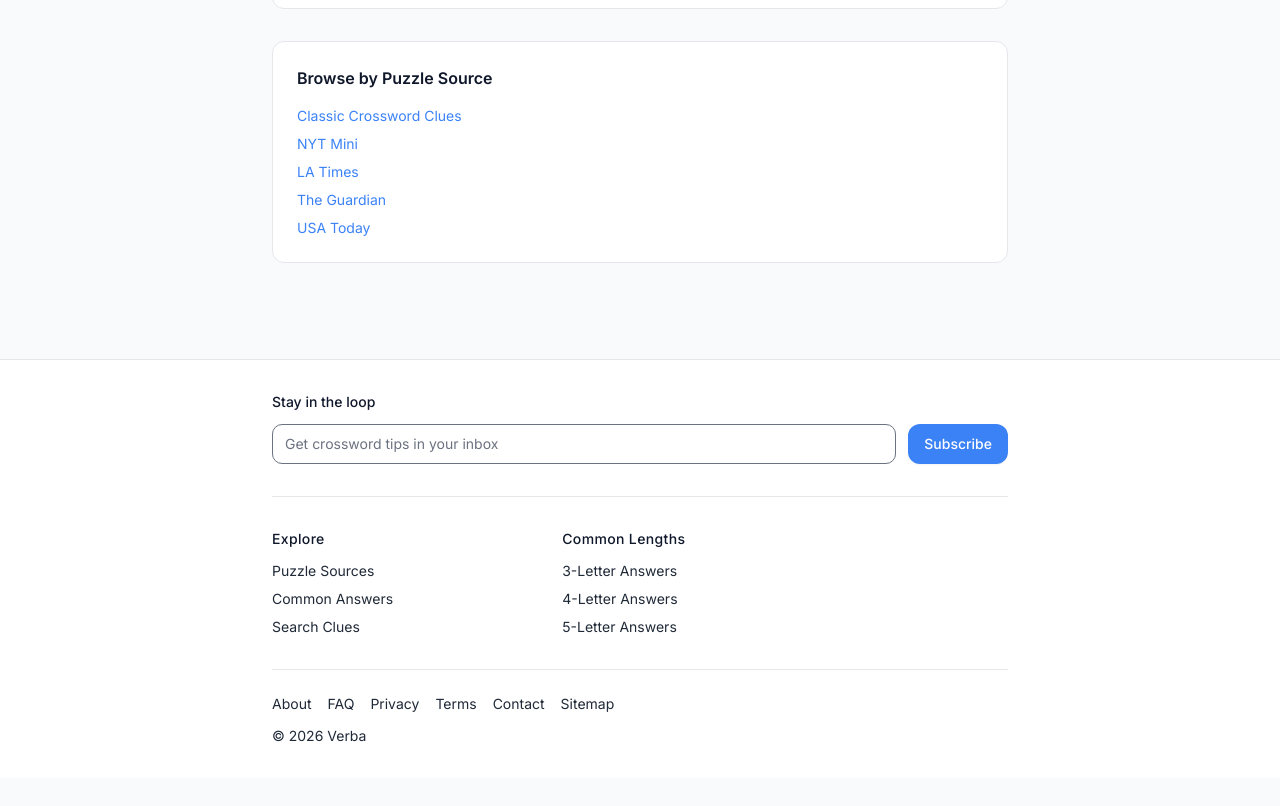
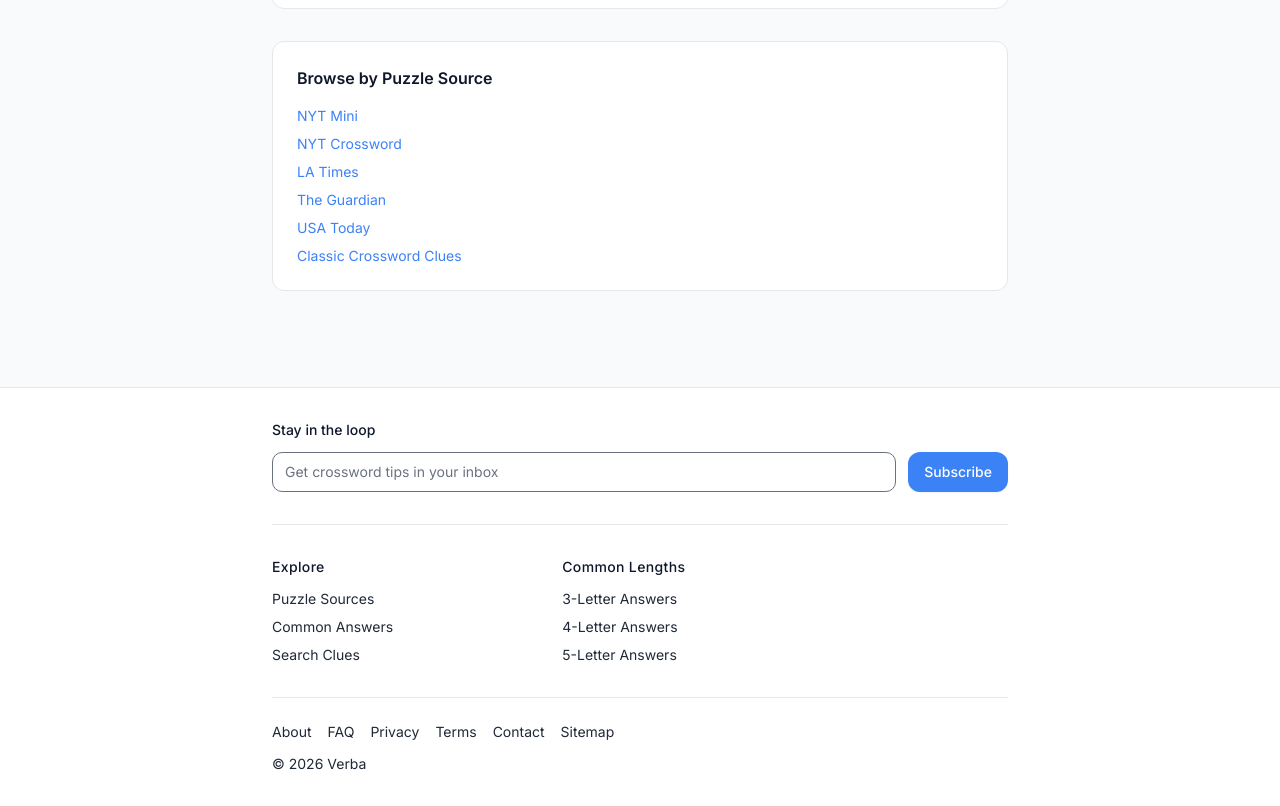
Before and after one commit to prettykaur/verba, a Next.js app: page /browse in a window 1280 px wide. Shown: the part 820-1626 px from the top of the page. Before the commit the page ends 1598 px from the top, so only its background shows below. Built offline with nearby package versions, Linux system fonts and the light colour scheme.

Commit message:
Fix source naming inconsistencies and update homepage puzzle cards

```diff
--- a/app/answers/[source]/[date]/page.tsx
+++ b/app/answers/[source]/[date]/page.tsx
@@ -6,6 +6,7 @@ import { HashScroll } from '@/components/HashScroll';
 import { DailyAnswersList } from '@/components/DailyAnswersList';
 import Link from 'next/link';
 import { buildBreadcrumb } from '@/lib/schema';
+import { resolveSourceName, getSourceDisplay } from '@/lib/sourceDisplay';
 
 export const dynamic = 'force-dynamic';
 export const revalidate = 0;
@@ -14,10 +15,6 @@ export const dynamicParams = true;
 /* -------------------------------
    CONFIG
 -------------------------------- */
-
-const SOURCE_NAMES: Record<string, string> = {
-  'nyt-mini': 'NYT Mini',
-};
 
 // Unique intro blurbs per hero page
 const HERO_INTROS: Record<string, string> = {
@@ -62,7 +59,7 @@ export async function generateMetadata({
   const isoDate = decodeURIComponent(awaited.date).trim().slice(0, 10);
 
   const displayDate = formatPuzzleDateLong(isoDate);
-  const sourceName = SOURCE_NAMES[source] ?? source;
+  const sourceName = getSourceDisplay(source);
 
   const url = `https://tryverba.com/answers/${source}/${isoDate}`;
 
@@ -176,7 +173,7 @@ export default async function DailyAnswersPage({ params }: PageParams) {
 
   console.log(rows[0]);
 
-  const sourceName = rows[0]?.source_name ?? SOURCE_NAMES[source] ?? source;
+  const sourceName = resolveSourceName(source, rows[0]?.source_name);
   const heroKey = `${source}/${isoDate}`;
 
   // Breadcrumb
@@ -229,8 +226,15 @@ export default async function DailyAnswersPage({ params }: PageParams) {
       <p className="text-slate-600">
         {HERO_INTROS[heroKey] ?? (
           <>
-            Today’s {sourceName} crossword answers for {displayDate}. Below
-            you’ll find all clues and solutions, updated daily.
+            Today’s{' '}
+            <Link
+              href={`/answers/${source}`}
+              className="verba-link text-verba-blue"
+            >
+              {sourceName}
+            </Link>{' '}
+            crossword answers for {displayDate}. Below you’ll find all clues and
+            solutions, updated daily.
           </>
         )}
       </p>
@@ -270,7 +274,7 @@ export default async function DailyAnswersPage({ params }: PageParams) {
               href={`/answers/${source}`}
               className="verba-link text-verba-blue"
             >
-              {sourceName} crossword
+              {sourceName}
             </Link>{' '}
             published on {displayDate}. The{' '}
             <Link
--- a/app/answers/[source]/page.tsx
+++ b/app/answers/[source]/page.tsx
@@ -6,17 +6,10 @@ import { formatPuzzleDateShort } from '@/lib/formatDate';
 import { TrackedLink } from '@/components/TrackedLink';
 import { notFound } from 'next/navigation';
 import { buildBreadcrumb } from '@/lib/schema';
+import { getSourceDisplay, resolveSourceName } from '@/lib/sourceDisplay';
 
 export const revalidate = 3600;
 const QUERY_TIMEOUT_MS = 4000;
-
-const SOURCE_NAMES: Record<string, string> = {
-  'nyt-mini': 'NYT Mini',
-  'la-times': 'LA Times',
-  guardian: 'The Guardian',
-  'usa-today': 'USA Today',
-  seed: 'Classic Crossword Clues',
-};
 
 const CLASSIC_PAGE_SIZE = 100;
 const MAX_CLASSIC_RESULTS = 5000;
@@ -53,7 +46,7 @@ export async function generateMetadata({
 }): Promise<Metadata> {
   const { source } = await params;
   const letter = (await searchParams)?.letter?.toUpperCase();
-  const sourceName = SOURCE_NAMES[source] ?? source;
+  const sourceName = getSourceDisplay(source);
 
   const isClassic = source === 'seed';
 
@@ -156,7 +149,7 @@ export default async function SourceIndexPage({
 
     if (currentPage > totalPages) notFound();
 
-    const sourceName = rows[0]?.source_name ?? SOURCE_NAMES[source] ?? source;
+    const sourceName = resolveSourceName(source, rows[0]?.source_name);
 
     // Breadcrumb
     const breadcrumb = buildBreadcrumb([
@@ -339,7 +332,7 @@ export default async function SourceIndexPage({
     clearTimeout(timeout);
   }
 
-  const sourceName = data[0]?.source_name ?? SOURCE_NAMES[source] ?? source;
+  const sourceName = resolveSourceName(source, data[0]?.source_name);
 
   // 1. Deduplicate dates
   const dates = Array.from(
--- a/app/browse/page.tsx
+++ b/app/browse/page.tsx
@@ -2,6 +2,7 @@
 
 import type { Metadata } from 'next';
 import Link from 'next/link';
+import { getSourceDisplay } from '@/lib/sourceDisplay';
 
 export const revalidate = 3600;
 
@@ -17,13 +18,14 @@ export const metadata: Metadata = {
 const LETTERS = 'ABCDEFGHIJKLMNOPQRSTUVWXYZ'.split('');
 const LENGTHS = [3, 4, 5, 6, 7];
 
-const SOURCES = [
-  { name: 'Classic Crossword Clues', slug: 'seed' },
-  { name: 'NYT Mini', slug: 'nyt-mini' },
-  { name: 'LA Times', slug: 'la-times' },
-  { name: 'The Guardian', slug: 'guardian' },
-  { name: 'USA Today', slug: 'usa-today' },
-];
+const SOURCE_SLUGS = [
+  'nyt-mini',
+  'nyt-crossword',
+  'la-times',
+  'the-guardian',
+  'usa-today',
+  'seed',
+] as const;
 
 export default function BrowsePage() {
   return (
@@ -126,13 +128,13 @@ export default function BrowsePage() {
         </h2>
 
         <ul className="mt-4 space-y-2 text-sm">
-          {SOURCES.map((src) => (
-            <li key={src.slug}>
+          {SOURCE_SLUGS.map((slug) => (
+            <li key={slug}>
               <Link
-                href={`/answers/${src.slug}`}
+                href={`/answers/${slug}`}
                 className="verba-link text-verba-blue"
               >
-                {src.name}
+                {getSourceDisplay(slug)}
               </Link>
             </li>
           ))}
--- a/app/occurrence/page.tsx
+++ b/app/occurrence/page.tsx
@@ -7,6 +7,7 @@ import { formatPuzzleDateLong } from '@/lib/formatDate';
 import { RelatedCluesList } from '@/components/RelatedCluesList.client';
 import { StickyClueSolveBar } from '@/components/StickyClueSolveBar.client';
 import { CluePrevNextNav } from '@/components/CluePrevNextNav.client';
+import { resolveSourceName } from '@/lib/sourceDisplay';
 
 export const dynamic = 'force-dynamic';
 export const revalidate = 0;
@@ -79,7 +80,7 @@ export async function generateMetadata({
   }
 
   const row = data as Row;
-  const sourceName = row.source_name ?? row.source_slug ?? 'Crossword';
+  const sourceName = resolveSourceName(row.source_slug, row.source_name);
   const clueText = row.clue_text;
   const date = row.puzzle_date ?? undefined;
   const displayDate = date ? formatPuzzleDateLong(date) : null;
@@ -146,7 +147,7 @@ export default async function CluePage({ params }: PageParams) {
 
   const row = data as Row;
 
-  const sourceName = row.source_name ?? row.source_slug ?? 'Crossword';
+  const sourceName = resolveSourceName(row.source_slug, row.source_name);
   const date = row.puzzle_date ?? undefined;
   const displayDate = date ? formatPuzzleDateLong(date) : null;
 
@@ -376,7 +377,7 @@ export default async function CluePage({ params }: PageParams) {
       <section className="mt-6 rounded-xl border bg-slate-50 p-4 text-sm">
         <h2 className="font-semibold">About this clue</h2>
         <p className="mt-1 text-slate-700">
-          This clue appeared in the {sourceName} crossword
+          This clue appeared in the {sourceName}
           {displayDate ? ` on ${displayDate}` : ''}. The answer{' '}
           <strong>{displayAnswer}</strong> is a {letterCount}-letter entry.
         </p>
--- a/app/page.tsx
+++ b/app/page.tsx
@@ -4,32 +4,36 @@ import { Card, CardBody } from '@/components/ui/Card';
 import { TopSearches } from '@/components/TopSearches';
 import { EmailSubscribe } from '@/components/EmailSubscribe';
 import Link from 'next/link';
+import { getSourceDisplay } from '@/lib/sourceDisplay';
 
 export const dynamic = 'force-dynamic';
 
 const TODAYS_PUZZLES = [
   {
-    name: 'NYT Mini',
     slug: 'nyt-mini',
     active: true,
   },
   {
-    name: 'LA Times',
+    slug: 'nyt-crossword',
+    active: true,
+  },
+  {
+    slug: 'la-times',
     active: false,
   },
   {
-    name: 'The Guardian',
+    slug: 'the-guardian',
     active: false,
   },
   {
-    name: 'The Atlantic',
+    slug: 'the-atlantic',
     active: false,
   },
   {
-    name: 'USA Today',
+    slug: 'usa-today',
     active: false,
   },
-];
+] as const;
 
 export default function HomePage() {
   return (
@@ -54,13 +58,13 @@ export default function HomePage() {
           {TODAYS_PUZZLES.map((puzzle) =>
             puzzle.active ? (
               <Link
-                key={puzzle.name}
+                key={puzzle.slug}
                 href={`/answers/${puzzle.slug}/today`}
                 className="block"
               >
                 <Card className="card-hover-marigold card-lift transition">
                   <CardBody className="space-y-1 text-center font-medium">
-                    <div>{puzzle.name}</div>
+                    <div>{getSourceDisplay(puzzle.slug)}</div>
 
                     <div className="inline-block rounded-full bg-blue-50 px-2 py-0.5 text-xs font-medium text-blue-600">
                       Today
@@ -69,9 +73,9 @@ export default function HomePage() {
                 </Card>
               </Link>
             ) : (
-              <Card key={puzzle.name} className="cursor-not-allowed opacity-50">
+              <Card key={puzzle.slug} className="cursor-not-allowed opacity-50">
                 <CardBody className="text-center font-medium">
-                  {puzzle.name}
+                  {getSourceDisplay(puzzle.slug)}
                   <div className="mt-1 text-xs text-slate-500">Coming soon</div>
                 </CardBody>
               </Card>
--- a/app/quick-clue/[slug]/page.tsx
+++ b/app/quick-clue/[slug]/page.tsx
@@ -6,6 +6,7 @@ import { decodeQuickClueSlug } from '@/lib/quickClueSlug';
 import { RevealAnswer } from '@/components/RevealAnswer';
 import type { Metadata } from 'next';
 import { buildBreadcrumb } from '@/lib/schema';
+import { resolveSourceName } from '@/lib/sourceDisplay';
 
 export const dynamic = 'force-dynamic';
 export const revalidate = 0;
@@ -148,6 +149,7 @@ export default async function QuickCluePage({ params }: PageProps) {
         answer_pretty,
         answer_len,
         puzzle_date,
+        source_slug,
         source_name,
         direction
       `,
@@ -178,6 +180,7 @@ export default async function QuickCluePage({ params }: PageProps) {
     examples: string[];
     primaryOccurrenceId: number;
     primaryClueSlug: string;
+    sourceSlug?: string;
     sourceName?: string;
     direction?: 'across' | 'down' | null;
   };
@@ -202,6 +205,7 @@ export default async function QuickCluePage({ params }: PageProps) {
         examples: [row.clue_text],
         primaryOccurrenceId: row.occurrence_id,
         primaryClueSlug: row.clue_slug_readable,
+        sourceSlug: row.source_slug ?? undefined,
         sourceName: row.source_name ?? undefined,
         direction: row.direction ?? null,
       });
@@ -391,12 +395,16 @@ export default async function QuickCluePage({ params }: PageProps) {
                     •
                   </span>
 
-                  {a.sourceName && (
+                  {(a.sourceSlug || a.sourceName) && (
                     <a
-                      href={`/answers/${encodeURIComponent(a.sourceName.toLowerCase().replace(/\s+/g, '-'))}`}
+                      href={
+                        a.sourceSlug
+                          ? `/answers/${encodeURIComponent(a.sourceSlug)}`
+                          : undefined
+                      }
                       className="verba-link text-verba-blue"
                     >
-                      {a.sourceName}
+                      {resolveSourceName(a.sourceSlug ?? '', a.sourceName)}
                     </a>
                   )}
 
--- a/app/sitemap/page.tsx
+++ b/app/sitemap/page.tsx
@@ -3,6 +3,7 @@
 import Link from 'next/link';
 import { supabase } from '@/lib/supabase';
 import { formatPuzzleDateLong } from '@/lib/formatDate';
+import { resolveSourceName } from '@/lib/sourceDisplay';
 
 export const dynamic = 'force-dynamic';
 export const revalidate = 0;
@@ -81,7 +82,7 @@ export default async function HtmlSitemapPage() {
                 href={`/answers/${s.slug}`}
                 className="verba-link text-verba-blue"
               >
-                {s.name ?? s.slug}
+                {resolveSourceName(s.slug, s.name)}
               </Link>
             </li>
           ))}
```
Also changed, not shown: app/clue/[param]/page.tsx (+8 -6 lines).
